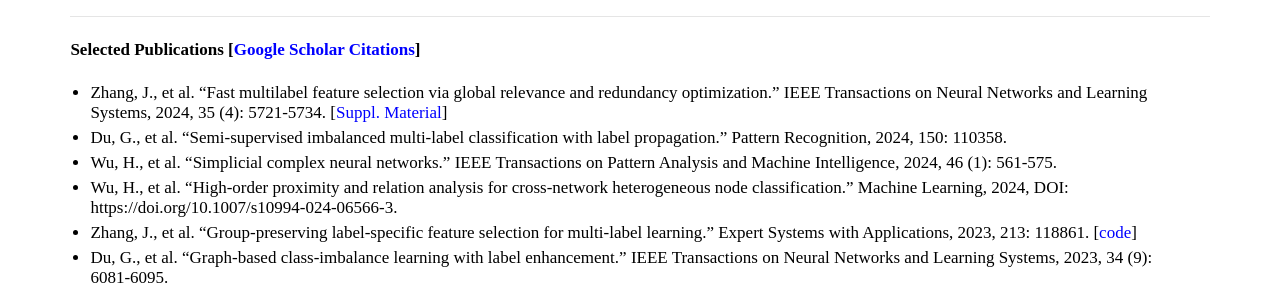
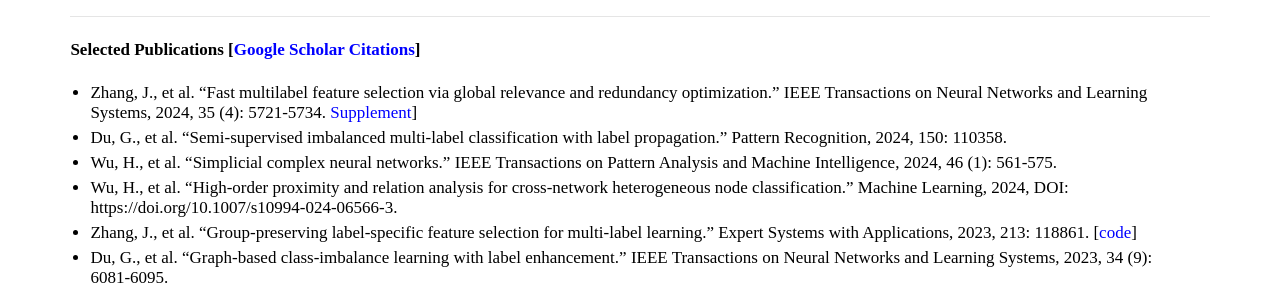
Before and after one commit to jiazhang-ml/jiazhang-ml.github.io, a Jekyll site: the page built from index.md, in a window 1280 px wide. Shown: the part 303-597 px from the top of the page. Built offline with Jekyll 4.4.1, drawn with Linux system fonts in a browser that asks for light colours.

Commit message:
Update index.md

```diff
--- a/index.md
+++ b/index.md
@@ -15,7 +15,7 @@ layout: default
 
 #### Selected Publications [[Google Scholar Citations](https://scholar.google.com.hk/citations?user=yBaTk-gAAAAJ&hl=en)]
 
-* Zhang, J., et al. "Fast multilabel feature selection via global relevance and redundancy optimization." IEEE Transactions on Neural Networks and Learning Systems, 2024, 35 (4): 5721-5734. [[Suppl. Material](SM-GRROfast.pdf)]
+* Zhang, J., et al. "Fast multilabel feature selection via global relevance and redundancy optimization." IEEE Transactions on Neural Networks and Learning Systems, 2024, 35 (4): 5721-5734. [Supplement](SM-GRROfast.pdf)]
 * Du, G., et al. "Semi-supervised imbalanced multi-label classification with label propagation." Pattern Recognition, 2024, 150: 110358.
 * Wu, H., et al. "Simplicial complex neural networks." IEEE Transactions on Pattern Analysis and Machine Intelligence, 2024, 46 (1): 561-575.
 * Wu, H., et al. "High-order proximity and relation analysis for cross-network heterogeneous node classification." Machine Learning, 2024, DOI: https://doi.org/10.1007/s10994-024-06566-3.
```
